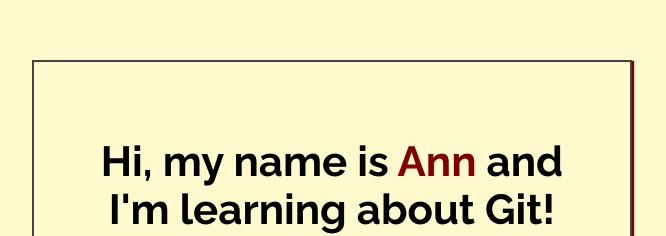
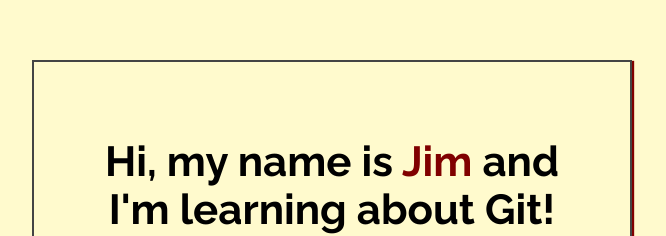
Before and after one commit to shandog/my-first-repo, a plain HTML site: page index.html in a window 1280 px wide. Shown: the part 188-424 px from the top of the page, without its empty margins (308-974 px from the left). Drawn offline with Linux system fonts and the light colour scheme.

Commit message:
Changed name from Ann to Jim

```diff
--- a/index.html
+++ b/index.html
@@ -14,7 +14,7 @@
 <body>
 
     <div class="greeting">
-        <h1>Hi, my name is <span class="highlight">Ann</span> and I'm learning about Git! </h1>
+        <h1>Hi, my name is <span class="highlight">Jim</span> and I'm learning about Git! </h1>
 
         <p>Yay! Git is the best!</p>
     </div>
```
